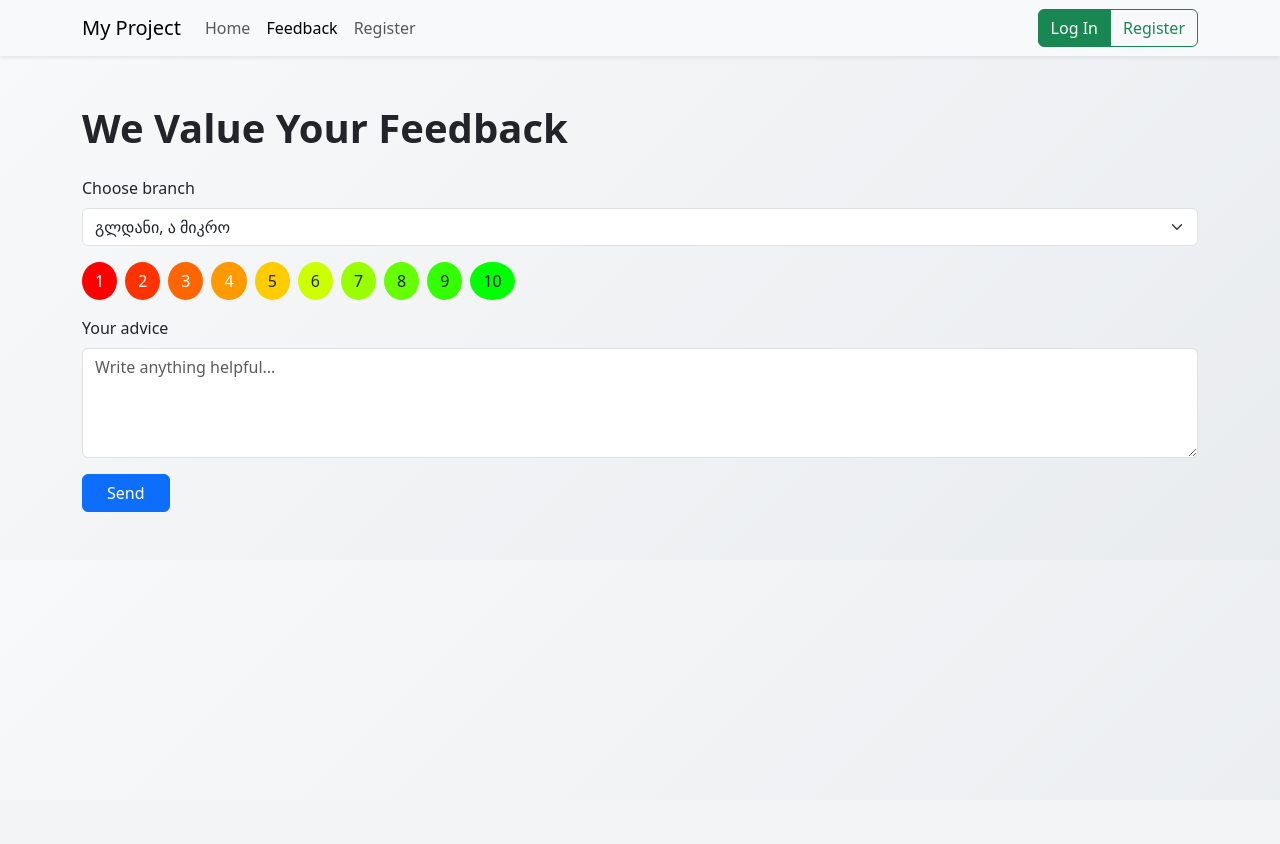
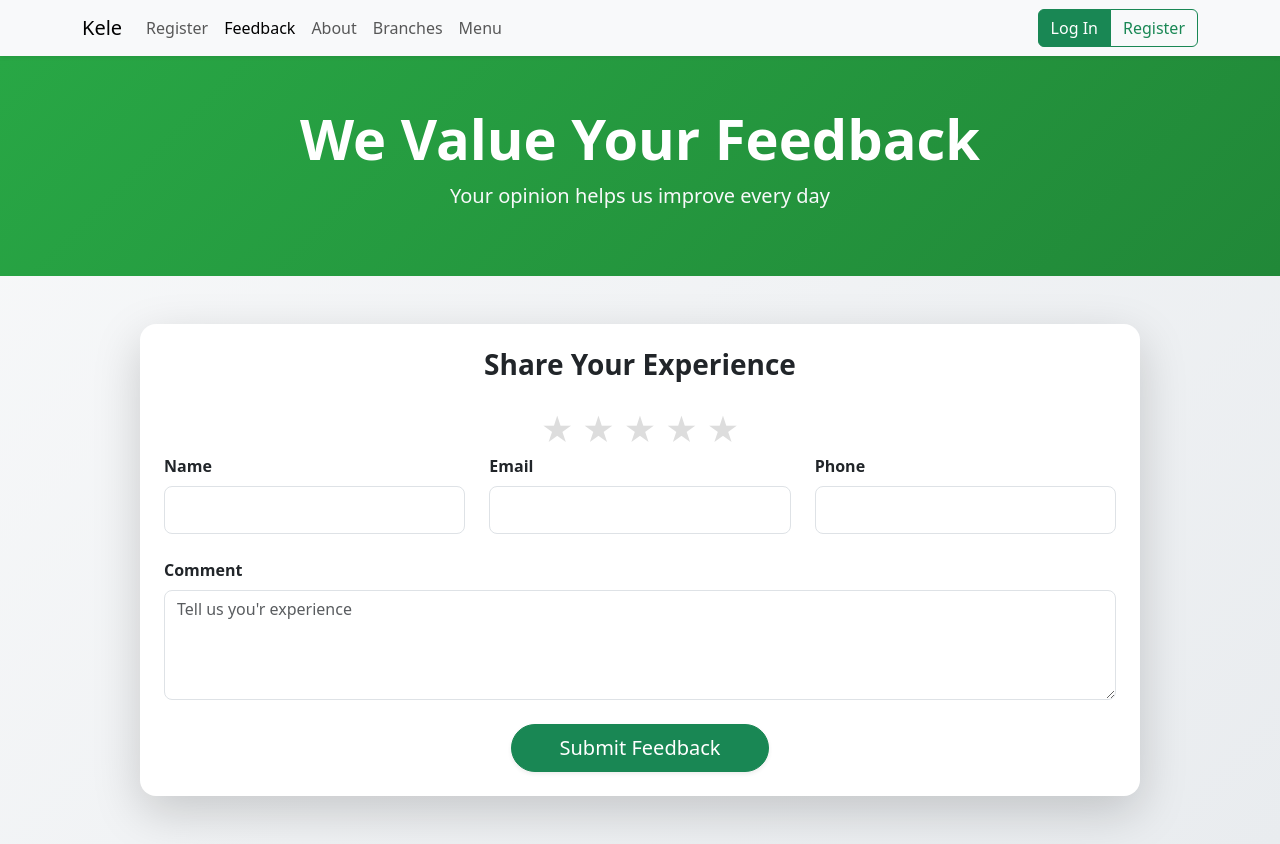
Before and after one commit to kelenjo/Food-Order-Platform, a Flask app: page /feedback in a window 1280 px wide. Before the commit the page ends 512 px from the top, so only its background shows below. Run offline with Flask 3, Linux system fonts and the light colour scheme.

Commit message:
Added and changed pages

```diff
--- a/pythonFoodOrder/src/__init__.py
+++ b/pythonFoodOrder/src/__init__.py
@@ -12,14 +12,10 @@ Blueprints = [product_blueprint, auth_blueprint, main_blueprint]
 Commands = [init_db_command, populate_db_command]
 
 
-def create_app(test_config=None):
+def create_app():
 
     app = Flask(__name__)
     app.config.from_object(Config)
-
-    # Then override with test config if passed
-    if test_config:
-        app.config.update(test_config)
 
     register_extensions(app)
     register_blueprints(app)
--- a/pythonFoodOrder/src/templates/main/feedback.html
+++ b/pythonFoodOrder/src/templates/main/feedback.html
@@ -1,72 +1,108 @@
 {% extends "partials/base.html" %}
-{% block title %}feedback{% endblock %}
+{% block title %}Feedback{% endblock %}
 {% block body %}
+<div class="container-fluid p-0">
+    <!-- Hero Header -->
+    <section class="text-center text-white d-flex align-items-center justify-content-center"
+             style="height: 220px; background: linear-gradient(135deg, #28a745, #218838);">
+        <div>
+            <h1 class="display-4 fw-bold">We Value Your Feedback</h1>
+            <p class="lead text-light">Your opinion helps us improve every day</p>
+        </div>
+    </section>
 
-  <div class="container py-5">
-    <h1 class="mb-4 fw-semibold">We Value Your Feedback</h1>
+    <!-- Feedback Form -->
+    <section class="container my-5">
+        <div class="card shadow-lg rounded-4 border-0 p-4 mx-auto" style="max-width: 1000px;">
+            <h3 class="text-center fw-bold mb-4">Share Your Experience</h3>
+            <form method="POST" action="/feedback">
+                {{ form.hidden_tag() }}
+
+                <!-- Rating -->
+                <div class="rating d-flex justify-content-center gap-2" style="direction: rtl;">
+                    {% for value in range(1,6) %}  <!-- 1 to 5 -->
+                    <input type="radio" id="star{{ value }}" name="rating" value="{{ value }}" class="d-none">
+                    <label for="star{{ value }}" class="star">&#9733;</label>
+                    {% endfor %}
+                </div>
 
 
-    <div class="mb-3">
-      <label for="branchSelect" class="form-label">Choose branch</label>
-      <select class="form-select" id="branchSelect">
-        <option>გლდანი, ა მიკრო</option>
-        <option>გლდანი, I მიკრო</option>
-        <option>საბურთალო</option>
-      </select>
-    </div>
+                <!-- User Info -->
+                <div class="row g-4">
+                    <div class="col-md-4">
+                        {{ form.name.label(class="form-label fw-semibold") }}
+                        {{ form.name(class="form-control form-control-lg rounded-3") }}
+                    </div>
+                    <div class="col-md-4">
+                        {{ form.email.label(class="form-label fw-semibold") }}
+                        {{ form.email(class="form-control form-control-lg rounded-3") }}
+                    </div>
+                    <div class="col-md-4">
+                        {{ form.phone.label(class="form-label fw-semibold") }}
+                        {{ form.phone(class="form-control form-control-lg rounded-3") }}
+                    </div>
+                </div>
+
+                <!-- Comment -->
+                <div class="mt-4">
+                    {{ form.comment.label(class="form-label fw-semibold") }}
+                    {{ form.comment(class="form-control rounded-3", rows="4", placeholder="Tell us you'r experience") }}
+                </div>
+
+                <!-- Submit -->
+                <div class="text-center mt-4">
+                    <button type="submit" class="btn btn-success btn-lg px-5 rounded-pill shadow-sm">
+                        Submit Feedback
+                    </button>
+                </div>
+            </form>
+        </div>
+    </section>
+</div>
+
+<!-- CSS for modern hover effects -->
+<style>
+.rating {
+    unicode-bidi: bidi-override; /* ensures correct ordering */
+}
+
+.rating .star {
+    color: #ddd;               /* unselected */
+    cursor: pointer;
+    font-size: 2rem;
+    transition: transform 0.2s, color 0.2s;
+}
+
+/* Highlight stars on hover */
+.rating .star:hover,
+.rating .star:hover ~ .star {
+    color: #ffc107;
+    transform: scale(1.2);
+}
+
+/* Highlight stars for checked input */
+.rating input:checked ~ .star {
+    color: #ffc107;
+}
 
 
-    <div class="d-flex flex-wrap gap-2 mb-3">
-      <label class="form-check-label">
-        <input type="radio" name="rating" class="btn-check" autocomplete="off">
-        <span class="btn rounded-circle text-white" style="background-color: #ff0000;">1</span>
-      </label>
-      <label class="form-check-label">
-        <input type="radio" name="rating" class="btn-check" autocomplete="off">
-        <span class="btn rounded-circle text-white" style="background-color: #ff3300;">2</span>
-      </label>
-      <label class="form-check-label">
-        <input type="radio" name="rating" class="btn-check" autocomplete="off">
-        <span class="btn rounded-circle text-white" style="background-color: #ff6600;">3</span>
-      </label>
-      <label class="form-check-label">
-        <input type="radio" name="rating" class="btn-check" autocomplete="off">
-        <span class="btn rounded-circle text-white" style="background-color: #ff9900;">4</span>
-      </label>
-      <label class="form-check-label">
-        <input type="radio" name="rating" class="btn-check" autocomplete="off">
-        <span class="btn rounded-circle text-dark" style="background-color: #ffcc00;">5</span>
-      </label>
-      <label class="form-check-label">
-        <input type="radio" name="rating" class="btn-check" autocomplete="off">
-        <span class="btn rounded-circle text-dark" style="background-color: #ccff00;">6</span>
-      </label>
-      <label class="form-check-label">
-        <input type="radio" name="rating" class="btn-check" autocomplete="off">
-        <span class="btn rounded-circle text-dark" style="background-color: #99ff00;">7</span>
-      </label>
-      <label class="form-check-label">
-        <input type="radio" name="rating" class="btn-check" autocomplete="off">
-        <span class="btn rounded-circle text-dark" style="background-color: #66ff00;">8</span>
-      </label>
-      <label class="form-check-label">
-        <input type="radio" name="rating" class="btn-check" autocomplete="off">
-        <span class="btn rounded-circle text-dark" style="background-color: #33ff00;">9</span>
-      </label>
-      <label class="form-check-label">
-        <input type="radio" name="rating" class="btn-check" autocomplete="off">
-        <span class="btn rounded-circle text-dark" style="background-color: #00ff00;">10</span>
-      </label>
-    </div>
 
 
-    <div class="mb-3">
-      <label for="adviceTextarea" class="form-label">Your advice</label>
-      <textarea class="form-control" id="adviceTextarea" rows="4" placeholder="Write anything helpful..."></textarea>
-    </div>
 
-    <button class="btn btn-primary px-4">Send</button>
-  </div>
+
+
+
+
+
+
+
+
+
+
+
+
+
+</style>
 
 
 {% endblock %}
--- a/pythonFoodOrder/src/templates/partials/navbar.html
+++ b/pythonFoodOrder/src/templates/partials/navbar.html
@@ -1,13 +1,15 @@
 {% from "macros.html" import is_active %}
 <nav class="navbar navbar-expand-lg navbar-light bg-body-tertiary shadow-sm">
     <div class="container">
-      <a class="navbar-brand" href="#">My Project</a>
+        <a class="navbar-brand" href="/">Kele</a>
         <div class="collapse navbar-collapse">
             <div class="navbar-nav">
 
-          <a class="nav-link {{ is_active('main.index') }}" href="/">Home</a>
+                <a class="nav-link {{ is_active('auth.register') }}" href="/register">Register</a>
                 <a class="nav-link {{ is_active('main.feedback') }}" href="/feedback">Feedback</a>
-          <a class="nav-link {{ is_active('auth.register') }}" href="/register">Register</a>
+                <a class="nav-link {{ is_active('main.about') }}" href="/about">About</a>
+                <a class="nav-link {{ is_active('main.branches') }}" href="/branches">Branches</a>
+                <a class="nav-link {{ is_active('product.menu') }}" href="/menu">Menu</a>
 
             </div>
         </div>
--- /dev/null
+++ b/pythonFoodOrder/src/view/main/forms.py
@@ -0,0 +1,11 @@
+from flask_wtf import FlaskForm
+from wtforms import StringField, TextAreaField, RadioField
+from wtforms.validators import DataRequired, Email, Optional
+
+
+class FeedbackForm(FlaskForm):
+    rating = RadioField('Rating', choices=[('5','5'),('4','4'),('3','3'),('2','2'),('1','1')], validators=[DataRequired()])
+    name = StringField('Name', validators=[DataRequired()])
+    email = StringField('Email', validators=[DataRequired(), Email()])
+    phone = StringField('Phone', validators=[DataRequired()])
+    comment = TextAreaField('Comment', validators=[DataRequired()])
--- a/pythonFoodOrder/src/view/main/routes.py
+++ b/pythonFoodOrder/src/view/main/routes.py
@@ -1,4 +1,5 @@
-from flask import Blueprint, render_template
+from flask import Blueprint, render_template, redirect, url_for, flash
+from src.view.main.forms import FeedbackForm
 from src.models.product import Product
 
 main_blueprint = Blueprint("main", __name__)
@@ -10,6 +11,23 @@ def index():
     return render_template("main/index.html", products=products)
 
 
-@main_blueprint.route("/feedback")
+@main_blueprint.route("/about")
+def about():
+    return render_template("main/about.html")
+
+
+@main_blueprint.route("/branches")
+def branches():
+    return render_template("main/branches.html")
+
+
+@main_blueprint.route('/feedback', methods=['GET', 'POST'])
 def feedback():
-    return render_template("main/feedback.html")
+    form = FeedbackForm()
+    if form.validate_on_submit():
+        # Save to DB or send email
+        flash('Thank you for your feedback!', 'success')
+        print("feedback was sent")
+        return redirect(url_for('main.feedback'))
+    print("feedback was not sent")
+    return render_template('main/feedback.html', form=form)
--- a/pythonFoodOrder/src/view/product/routes.py
+++ b/pythonFoodOrder/src/view/product/routes.py
@@ -2,6 +2,12 @@ from flask import Blueprint, render_template
 from src.models.product import Product
 
 product_blueprint = Blueprint("product", __name__)
+
+
+@product_blueprint.route("/menu")
+def menu():
+    products = Product.query.all()
+    return render_template("product/menu.html", products=products)
 
 
 @product_blueprint.route("/view/<int:product_id>")
```
Also changed, not shown: pythonFoodOrder/src/templates/auth/login.html (+7 -12 lines), pythonFoodOrder/src/templates/main/about.html (added, +13 -0 lines), pythonFoodOrder/src/templates/main/branches.html (added, +36 -0 lines), pythonFoodOrder/src/templates/main/index.html (+0 -22 lines), pythonFoodOrder/src/templates/product/menu.html (added, +23 -0 lines). Lines whose indentation alone changed are shown as unchanged.
